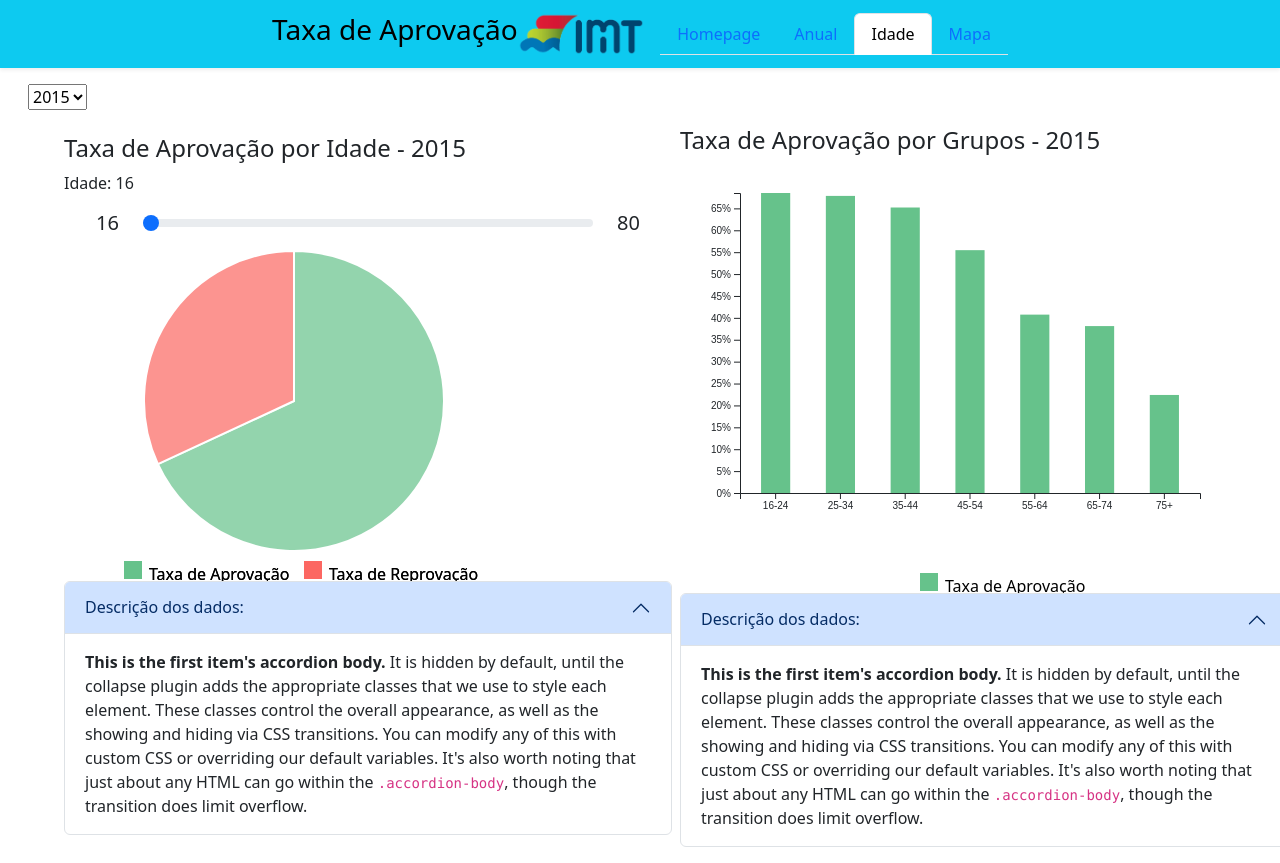
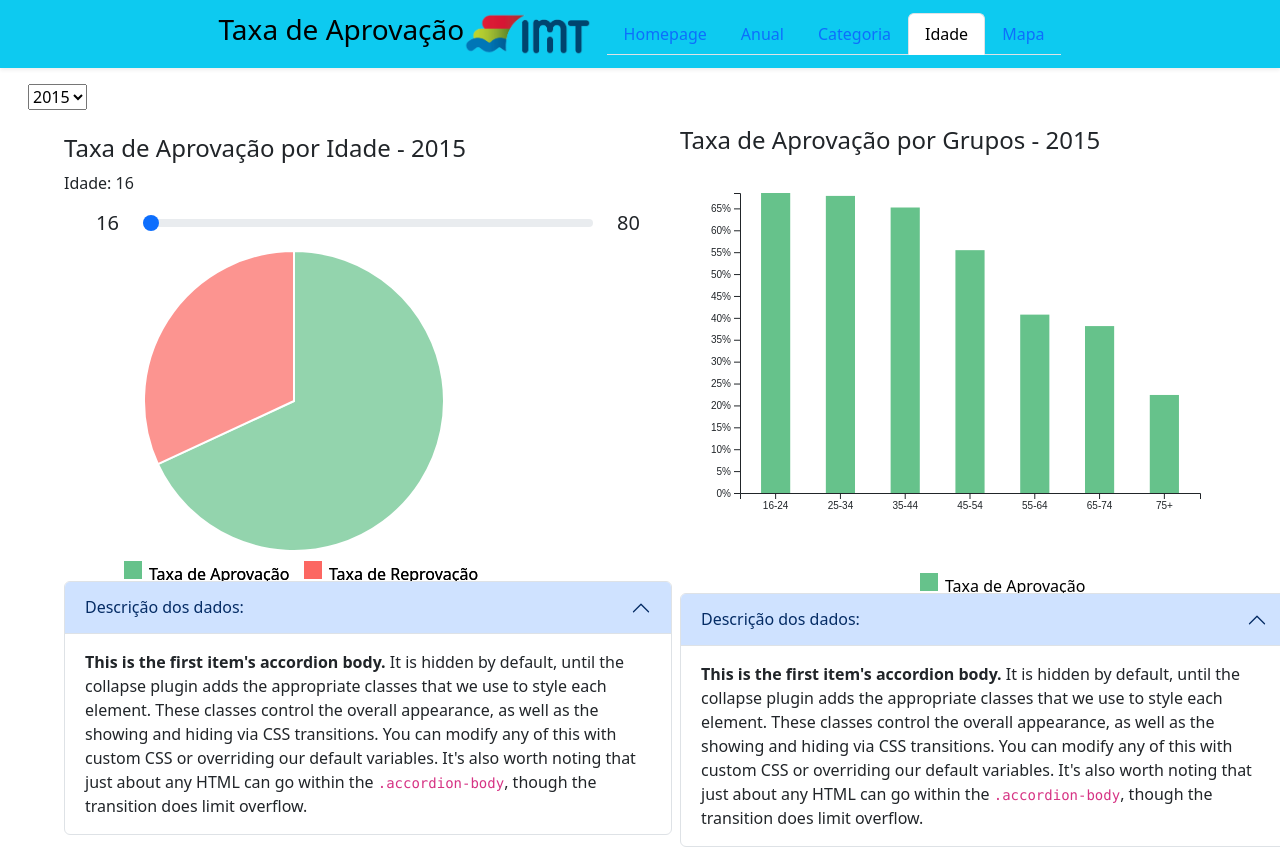
Before and after one commit to Silveira26/VI-Project, a plain HTML site: page src/html/age.html in a window 1280 px wide. Drawn offline with nearby package versions, Linux system fonts and the light colour scheme.

Commit message:
Added category route

```diff
--- a/src/html/age.html
+++ b/src/html/age.html
@@ -25,6 +25,9 @@
         </li>
         <li class="nav-item ">
             <a class="nav-link" href="anual.html">Anual</a>
+        </li>
+        <li class="nav-item">
+            <a class="nav-link" href="category.html">Categoria</a>
         </li>
         <li class="nav-item">
             <a class="nav-link active" href="age.html">Idade</a>
```
Also changed, not shown: src/html/anual.html (+3 -0 lines), src/html/homepage.html (+3 -0 lines), src/html/map.html (+3 -0 lines).
